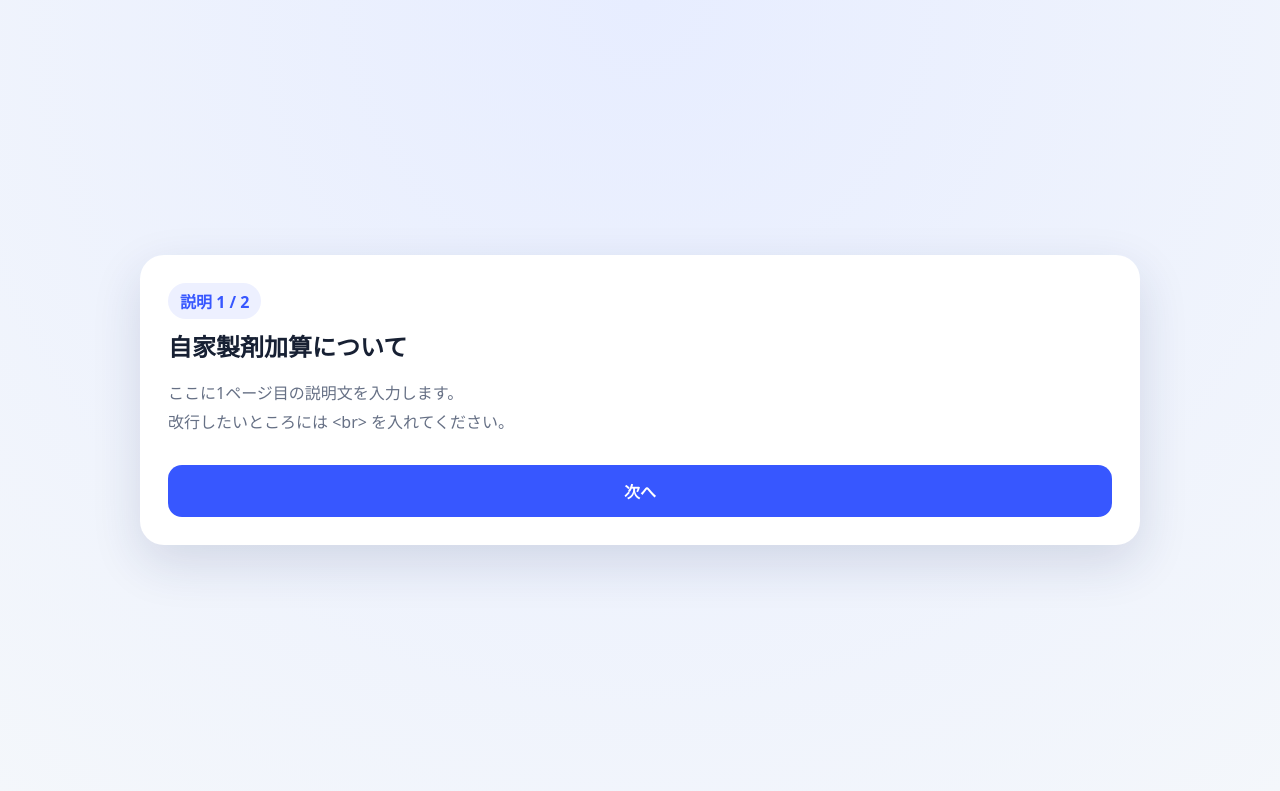
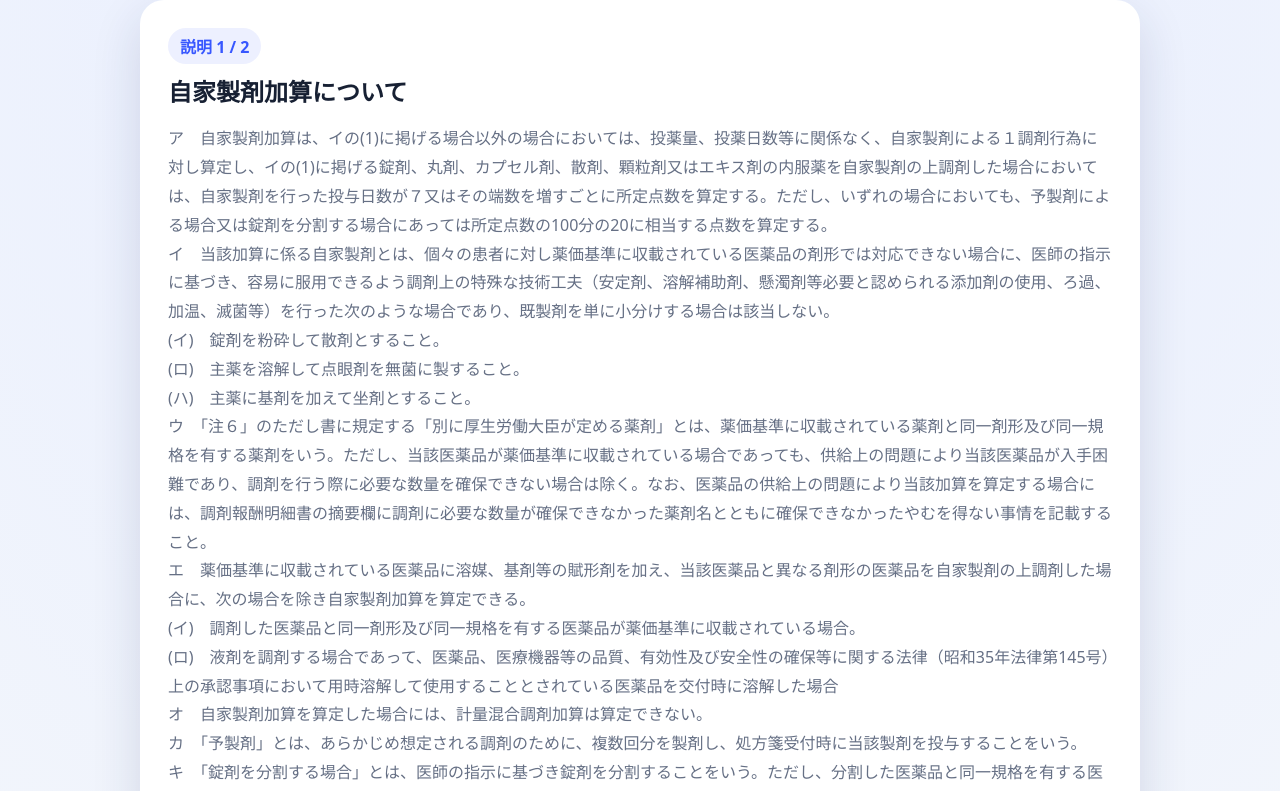
Before and after one commit to SMSQLAS/jikaseizai-quiz, a plain HTML site: page index.html in a window 1280 px wide. Shown: the top 791 px of the page. Drawn offline with Linux system fonts and the light colour scheme.

Commit message:
Update index.html

```diff
--- a/index.html
+++ b/index.html
@@ -13,8 +13,22 @@
   <h2>自家製剤加算について</h2>
 
   <p class="lead">
-    ここに1ページ目の説明文を入力します。<br>
-    改行したいところには &lt;br&gt; を入れてください。
+ア　自家製剤加算は、イの(1)に掲げる場合以外の場合においては、投薬量、投薬日数等に関係なく、自家製剤による１調剤行為に対し算定し、イの(1)に掲げる錠剤、丸剤、カプセル剤、散剤、顆粒剤又はエキス剤の内服薬を自家製剤の上調剤した場合においては、自家製剤を行った投与日数が７又はその端数を増すごとに所定点数を算定する。ただし、いずれの場合においても、予製剤による場合又は錠剤を分割する場合にあっては所定点数の100分の20に相当する点数を算定する。<br>
+イ　当該加算に係る自家製剤とは、個々の患者に対し薬価基準に収載されている医薬品の剤形では対応できない場合に、医師の指示に基づき、容易に服用できるよう調剤上の特殊な技術工夫（安定剤、溶解補助剤、懸濁剤等必要と認められる添加剤の使用、ろ過、加温、滅菌等）を行った次のような場合であり、既製剤を単に小分けする場合は該当しない。<br>
+(イ)　錠剤を粉砕して散剤とすること。<br>
+(ロ)　主薬を溶解して点眼剤を無菌に製すること。<br>
+(ハ)　主薬に基剤を加えて坐剤とすること。<br>
+ウ　「注６」のただし書に規定する「別に厚生労働大臣が定める薬剤」とは、薬価基準に収載されている薬剤と同一剤形及び同一規格を有する薬剤をいう。ただし、当該医薬品が薬価基準に収載されている場合であっても、供給上の問題により当該医薬品が入手困難であり、調剤を行う際に必要な数量を確保できない場合は除く。なお、医薬品の供給上の問題により当該加算を算定する場合には、調剤報酬明細書の摘要欄に調剤に必要な数量が確保できなかった薬剤名とともに確保できなかったやむを得ない事情を記載すること。<br>
+エ　薬価基準に収載されている医薬品に溶媒、基剤等の賦形剤を加え、当該医薬品と異なる剤形の医薬品を自家製剤の上調剤した場合に、次の場合を除き自家製剤加算を算定できる。<br>
+(イ)　調剤した医薬品と同一剤形及び同一規格を有する医薬品が薬価基準に収載されている場合。<br>
+(ロ)　液剤を調剤する場合であって、医薬品、医療機器等の品質、有効性及び安全性の確保等に関する法律（昭和35年法律第145号）上の承認事項において用時溶解して使用することとされている医薬品を交付時に溶解した場合<br>
+オ　自家製剤加算を算定した場合には、計量混合調剤加算は算定できない。<br>
+カ　「予製剤」とは、あらかじめ想定される調剤のために、複数回分を製剤し、処方箋受付時に当該製剤を投与することをいう。<br>
+キ　「錠剤を分割する場合」とは、医師の指示に基づき錠剤を分割することをいう。ただし、分割した医薬品と同一規格を有する医薬品が薬価基準に収載されている場合は算定できない。<br>
+ク　錠剤を分割して予製剤とする場合においては、予製剤とする場合又は錠剤を分割する場合と同様に自家製剤加算の所定点数を100分の20にし、小数点以下第一位を四捨五入した点数を算定する。<br>
+ケ　通常、成人又は６歳以上の小児に対して矯味剤等を加える必要がない薬剤を６歳未満の乳幼児に対して調剤する場合において、保険薬剤師が必要性を認めて、処方医の了解を得た後で、単に矯味剤等を加えて製剤した場合であっても、「注６」の「イ」を算定できる。<br>
+コ　自家製剤を行った場合には、賦形剤の名称、分量等を含め製剤工程を調剤録等に記載すること。<br>
+サ　自家製剤は、医薬品の特性を十分理解し、薬学的に問題ないと判断される場合に限り行うこと。<br>
   </p>
 
   <button class="primary" id="info1NextBtn">次へ</button>
```
